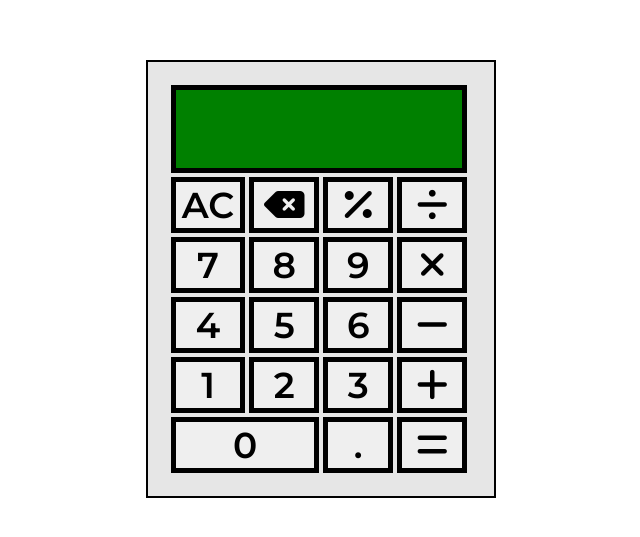
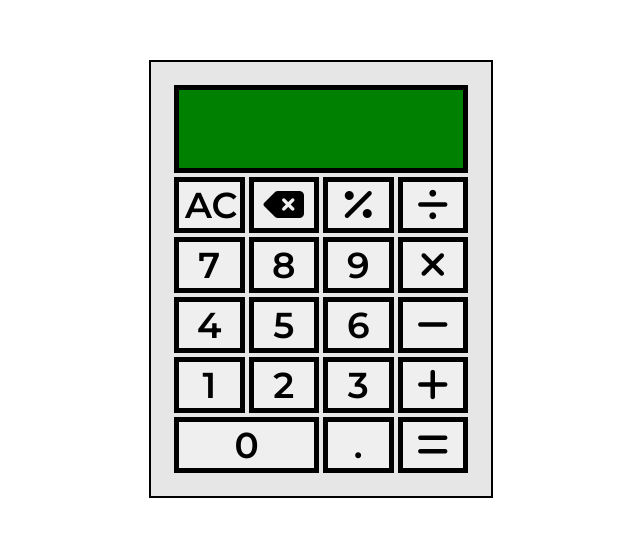
Before and after one commit to ljubab/calculator, a plain HTML site: page index.html in a window 1280 px wide. Shown: the part 129-666 px from the top of the page, without its empty margins (319-959 px from the left). Drawn offline with Linux system fonts and the light colour scheme.

Commit message:
make calculator to not overflow

```diff
--- a/index.html
+++ b/index.html
@@ -12,7 +12,7 @@
     <div class="calculator-div">
         <table>
             <tr>
-                <td colspan="4"><div class="calculator-display"></div><td>
+                <td colspan="4"><div class="calculator-display"></div></td>
             </tr>
             <tr>
                 <td><button id="all-clear">AC</button></td>
--- a/style.css
+++ b/style.css
@@ -11,6 +11,8 @@ table {
     -khtml-user-select: none;
     -webkit-user-select: none;
     -o-user-select: none;
+    width: 300px;
+    table-layout: fixed;
 }
 
 button {
@@ -37,6 +39,9 @@ tr .calculator-display {
     border: 5px solid black;
     background-color: green;
     height: 78px;
+    white-space: nowrap;
+    overflow: hidden;
+    text-overflow: ellipsis;
 }
 
 body {
```
